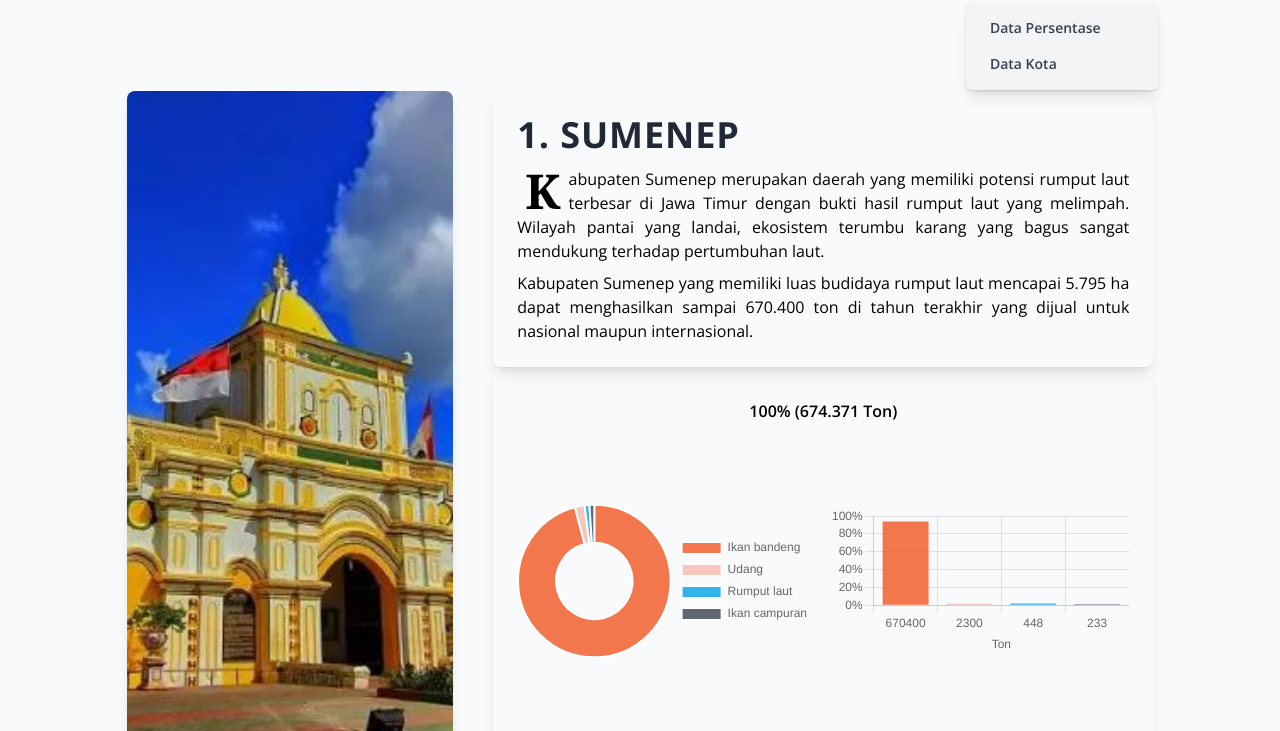
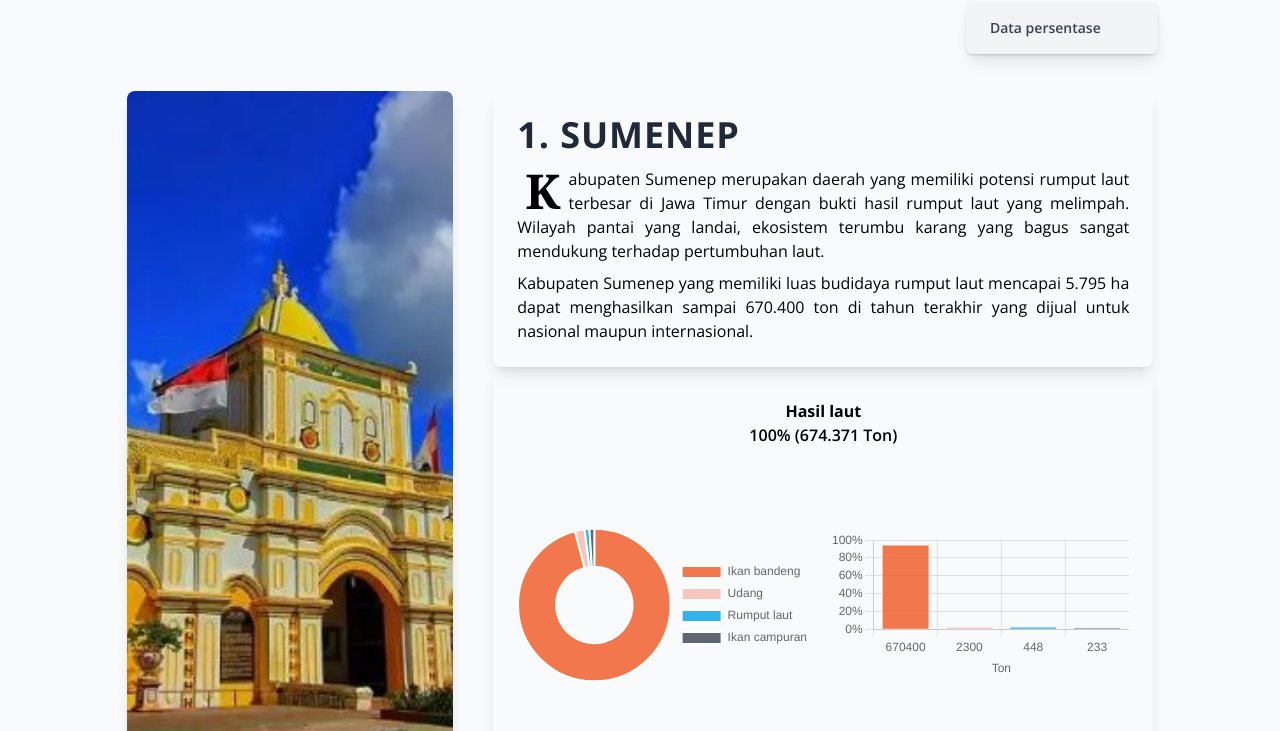
Before and after one commit to masmuss/se-fest-it-telkom-2022, a website: page public/detail.html in a window 1280 px wide. Both pictures are taken after a click on the button "Data". Shown: the part 69-800 px from the top of the page. Drawn offline with nearby package versions, Linux system fonts and the light colour scheme.

Commit message:
memercantik

```diff
--- a/public/detail.html
+++ b/public/detail.html
@@ -62,15 +62,14 @@
 						x-transition:leave-end="transform opacity-0 scale-95"
 						class="absolute right-0 w-full mt-2 origin-top-right rounded-md shadow-lg md:w-48">
 						<div class="px-2 py-2 bg-gray-100 rounded-md shadow dark:bg-gray-700">
-							<a class="block px-4 py-2 mt-2 text-sm font-semibold bg-transparent rounded-lg md:mt-0 hover:text-gray-900 focus:text-gray-900 hover:bg-gray-200 focus:bg-gray-200 focus:outline-none focus:shadow-outline"
-								href="index.html">Data Persentase</a>
-							<a class="block px-4 py-2 mt-2 text-sm font-semibold bg-transparent rounded-lg md:mt-0 hover:text-gray-900 focus:text-gray-900 hover:bg-gray-200 focus:bg-gray-200 focus:outline-none focus:shadow-outline"
-								href="detail.html">Data Kota</a>
+							<a href="#data_persentase"
+								class="block px-4 py-2 mt-2 text-sm font-semibold bg-transparent rounded-lg md:mt-0 hover:text-gray-900 focus:text-gray-900 hover:bg-gray-200 focus:bg-gray-200 focus:outline-none focus:shadow-outline"
+								href="#">Data persentase</a>
 						</div>
 					</div>
 				</div>
 				<a class="px-4 py-2 mt-2 text-sm font-semibold bg-transparent rounded-lg md:mt-0 md:ml-4 hover:text-gray-900 focus:text-gray-900 hover:bg-gray-200 focus:bg-gray-200 focus:outline-none focus:shadow-outline"
-					href="#">Quote</a>
+					href="index.html">Quote</a>
 			</nav>
 			<!-- end of menus -->
 		</div>
@@ -102,6 +101,7 @@
 					</div>
 					<div class="p-6 rounded-lg shadow-lg">
 						<div class="p-2">
+							<h4 class="text-center font-bold">Hasil laut</h4>
 							<h6 class="text-center font-semibold">100% (674.371 Ton)</h6>
 						</div>
 						<div class="w-full flex items-center gap-3">
@@ -144,6 +144,7 @@
 					</div>
 					<div class="p-6 rounded-lg shadow-lg">
 						<div class="p-2">
+							<h4 class="text-center font-bold">Hasil laut</h4>
 							<h6 class="text-center font-semibold">100% (128.931 Ton)</h6>
 						</div>
 						<div class="w-full flex items-center gap-3">
@@ -187,6 +188,7 @@
 					</div>
 					<div class="p-6 rounded-lg shadow-lg">
 						<div class="p-2">
+							<h4 class="text-center font-bold">Hasil laut</h4>
 							<h6 class="text-center font-semibold">100% (60.700 Ton)</h6>
 						</div>
 						<div class="w-full flex items-center gap-3">
@@ -229,6 +231,7 @@
 					</div>
 					<div class="p-6 rounded-lg shadow-lg">
 						<div class="p-2">
+							<h4 class="text-center font-bold">Hasil laut</h4>
 							<h6 class="text-center font-semibold">100% (40.908 Ton)</h6>
 						</div>
 						<div class="w-full flex items-center gap-3">
@@ -271,6 +274,7 @@
 					</div>
 					<div class="p-6 rounded-lg shadow-lg">
 						<div class="p-2">
+							<h4 class="text-center font-bold">Hasil laut</h4>
 							<h6 class="text-center font-semibold">100% (24.824 Ton)</h6>
 						</div>
 						<div class="w-full flex items-center gap-3">
```
Also changed, not shown: public/index.html (+3 -3 lines), public/assets/css/style.css, public/assets/img/hero2.jpg (added).
